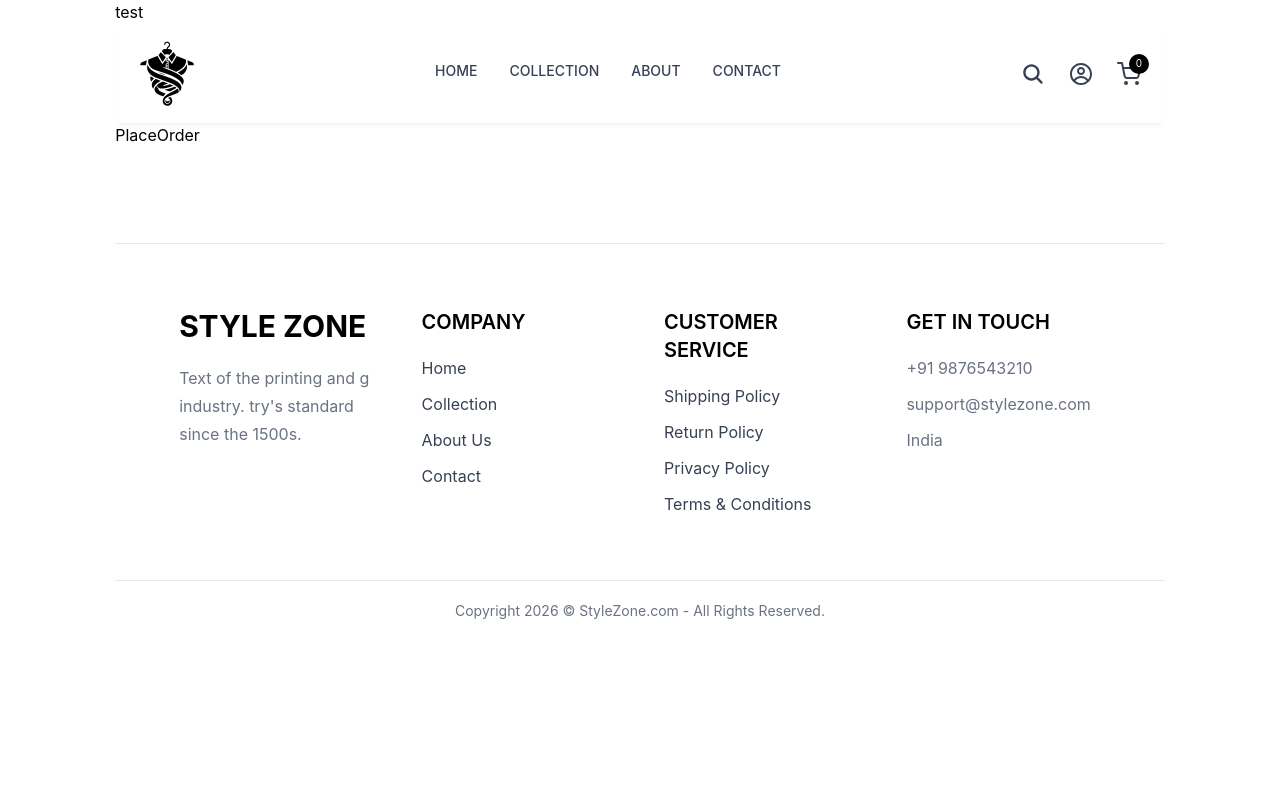
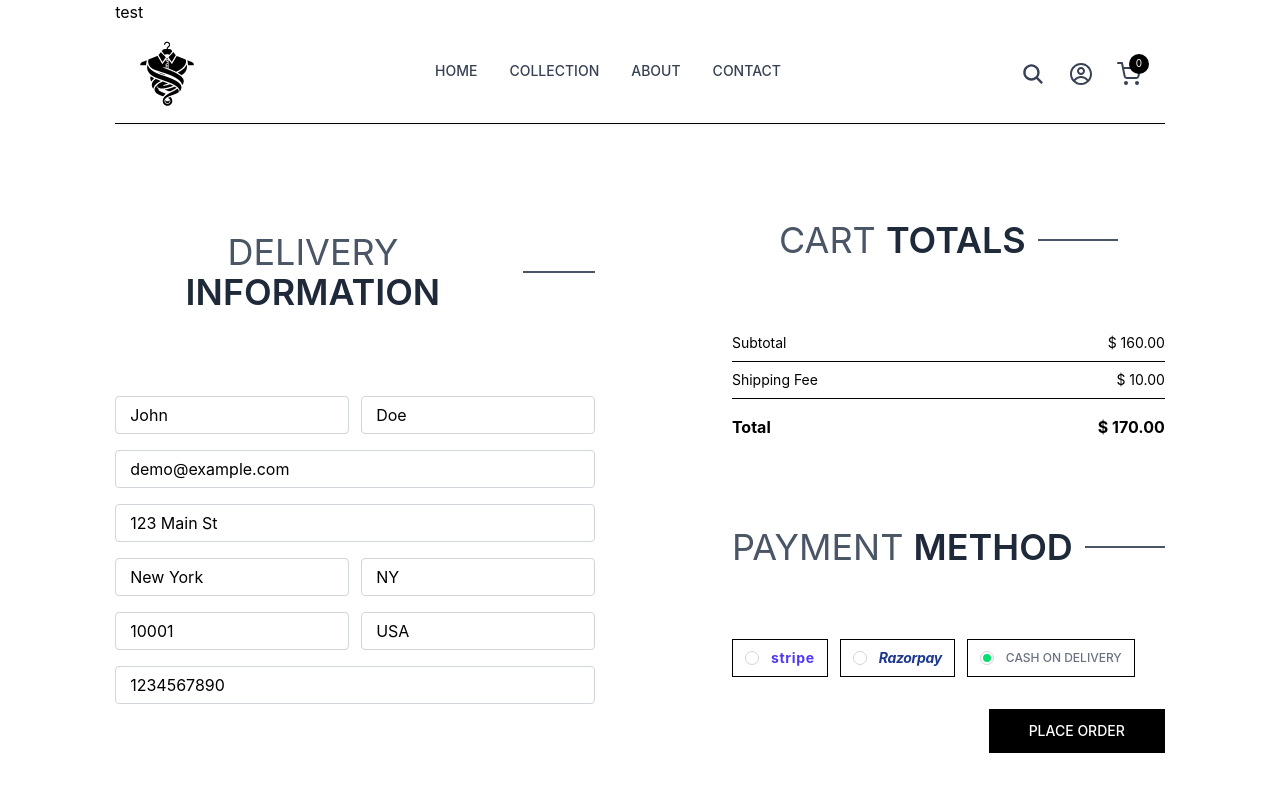
Before and after one commit to Adarsh0278/Style-Zone-Ecommerce, a React (Vite) app in the folder frontend/: page /place-order in a window 1280 px wide. Shown: the top 800 px of the page. Built offline with nearby package versions, Linux system fonts and the light colour scheme.

Commit message:
made place Order

```diff
--- a/frontend/src/pages/PlaceOrder.jsx
+++ b/frontend/src/pages/PlaceOrder.jsx
@@ -1,9 +1,99 @@
-import React from 'react'
+import React from 'react';
+import Title from '../components/Title';
 
 function PlaceOrder() {
   return (
-    <div>PlaceOrder</div>
-  )
+    <div className="flex flex-col sm:flex-row justify-between gap-4 pt-5 sm:pt-14 min-h-[80vh] border-t">
+
+      {/* ------------------ Left Side: Delivery Information ------------------ */}
+      <div className="flex flex-col gap-4 w-full sm:max-w-[480px]">
+        <div className="text-lg sm:text-xl my-3">
+          <Title text1={"DELIVERY"} text2={"INFORMATION"} />
+        </div>
+
+        <div className="flex gap-3">
+          <input className="border border-gray-300 rounded py-1.5 px-3.5 w-full" type="text" placeholder="First name" defaultValue="John" />
+          <input className="border border-gray-300 rounded py-1.5 px-3.5 w-full" type="text" placeholder="Last name" defaultValue="Doe" />
+        </div>
+
+        <input className="border border-gray-300 rounded py-1.5 px-3.5 w-full" type="email" placeholder="Email address" defaultValue="demo@example.com" />
+        <input className="border border-gray-300 rounded py-1.5 px-3.5 w-full" type="text" placeholder="Street" defaultValue="123 Main St" />
+
+        <div className="flex gap-3">
+          <input className="border border-gray-300 rounded py-1.5 px-3.5 w-full" type="text" placeholder="City" defaultValue="New York" />
+          <input className="border border-gray-300 rounded py-1.5 px-3.5 w-full" type="text" placeholder="State" defaultValue="NY" />
+        </div>
+
+        <div className="flex gap-3">
+          <input className="border border-gray-300 rounded py-1.5 px-3.5 w-full" type="number" placeholder="Zipcode" defaultValue="10001" />
+          <input className="border border-gray-300 rounded py-1.5 px-3.5 w-full" type="text" placeholder="Country" defaultValue="USA" />
+        </div>
+
+        <input className="border border-gray-300 rounded py-1.5 px-3.5 w-full" type="number" placeholder="Phone" defaultValue="1234567890" />
+      </div>
+
+      {/* ------------------ Right Side: Cart Totals & Payment ------------------ */}
+      <div className="mt-8 text-lg min-w-full sm:min-w-[400px] sm:mt-0">
+
+        {/* Cart Totals UI */}
+        <div className="text-2xl mb-4">
+          <Title text1={"CART"} text2={"TOTALS"} />
+        </div>
+
+        <div className="flex flex-col gap-2 mt-4 text-sm">
+          <div className="flex justify-between border-b pb-2">
+            <p>Subtotal</p>
+            <p>$ 160.00</p>
+          </div>
+          <div className="flex justify-between border-b pb-2">
+            <p>Shipping Fee</p>
+            <p>$ 10.00</p>
+          </div>
+          <div className="flex justify-between font-bold text-base pt-2">
+            <p>Total</p>
+            <p>$ 170.00</p>
+          </div>
+        </div>
+
+        {/* Payment Method UI */}
+        <div className="mt-12">
+          <div className="text-xl mb-4">
+            <Title text1={"PAYMENT"} text2={"METHOD"} />
+          </div>
+
+          <div className="flex gap-3 flex-col lg:flex-row">
+            {/* Stripe Option */}
+            <div className="flex items-center gap-3 border p-2 px-3 cursor-pointer">
+              <p className="min-w-3.5 h-3.5 border border-gray-300 rounded-full"></p>
+              <span className="text-indigo-600 font-bold tracking-wider text-sm">stripe</span>
+            </div>
+
+            {/* Razorpay Option */}
+            <div className="flex items-center gap-3 border p-2 px-3 cursor-pointer">
+              <p className="min-w-3.5 h-3.5 border border-gray-300 rounded-full"></p>
+              <span className="text-blue-900 font-bold italic tracking-tight text-sm">Razorpay</span>
+            </div>
+
+            {/* Cash on Delivery Option (Selected State) */}
+            <div className="flex items-center gap-3 border p-2 px-3 cursor-pointer">
+              <p className="min-w-3.5 h-3.5 border border-gray-300 rounded-full flex items-center justify-center">
+                <span className="w-2 h-2 bg-green-400 rounded-full"></span>
+              </p>
+              <p className="text-gray-500 text-xs font-medium">CASH ON DELIVERY</p>
+            </div>
+          </div>
+
+          {/* Place Order Button */}
+          <div className="w-full text-end mt-8">
+            <button className="bg-black text-white px-10 py-3 text-sm uppercase font-medium hover:bg-gray-800 transition">
+              Place Order
+            </button>
+          </div>
+
+        </div>
+      </div>
+    </div>
+  );
 }
 
-export default PlaceOrder
+export default PlaceOrder;
```
